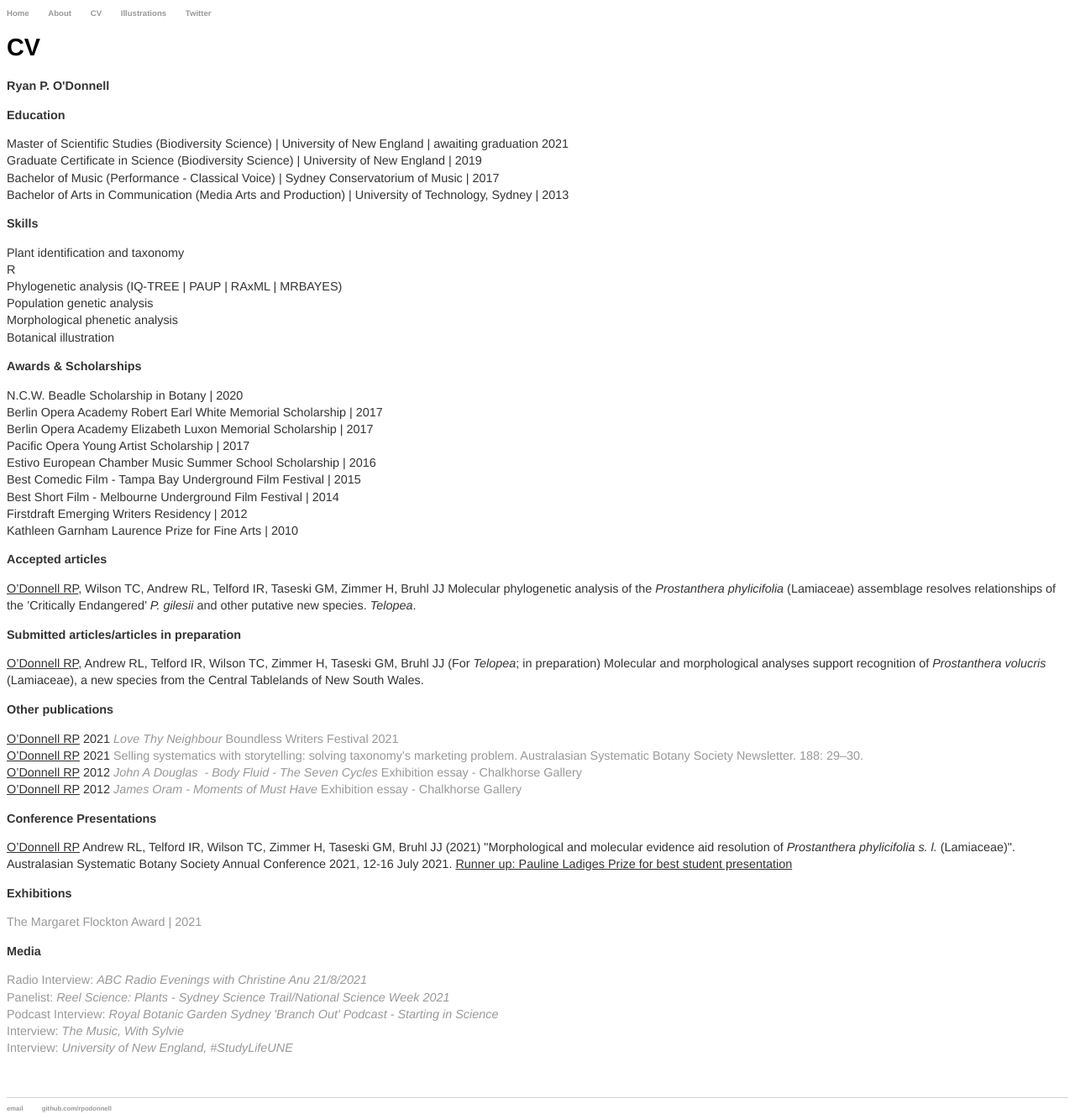
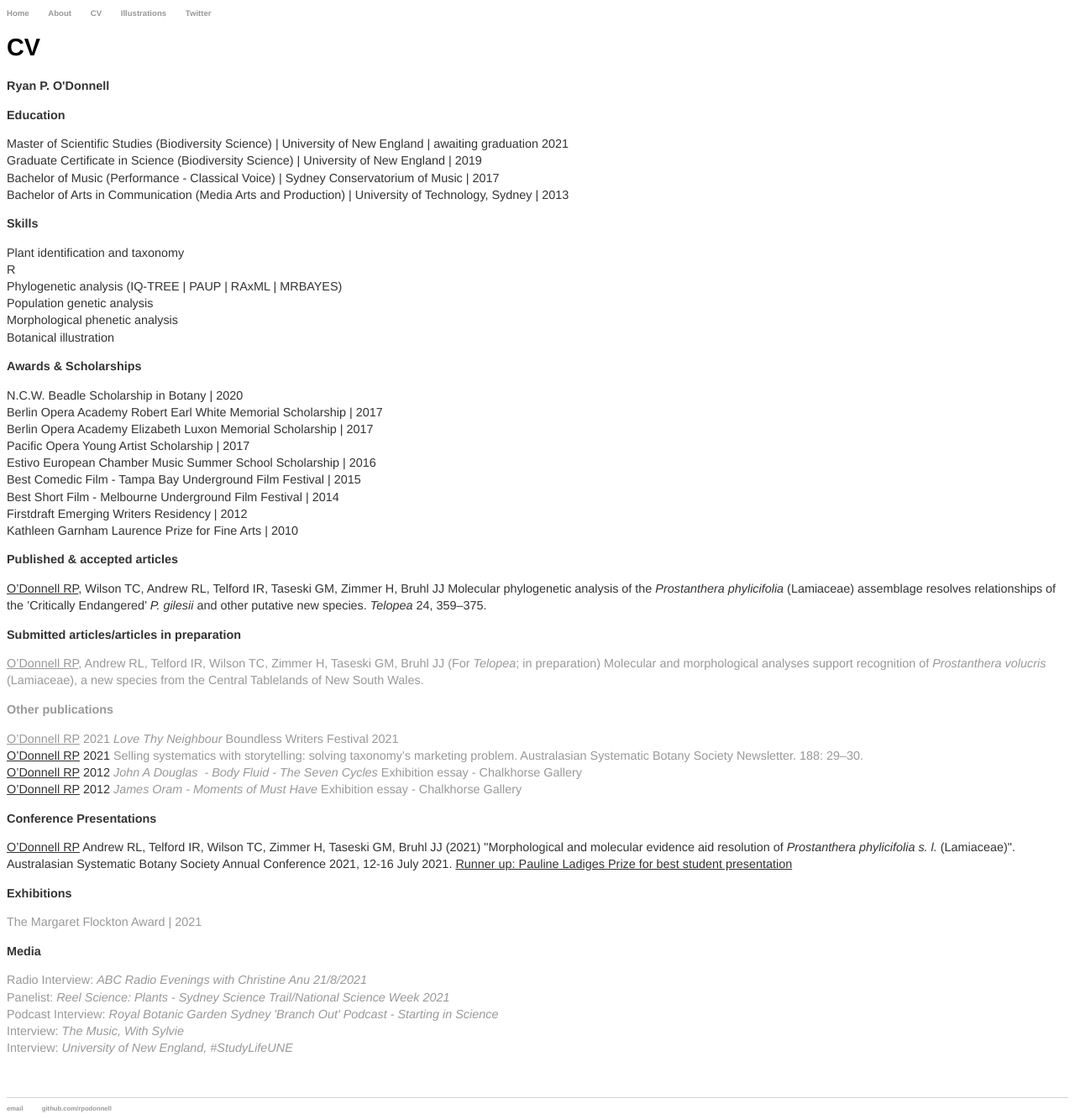
Before and after one commit to rpodonnell/rpodonnell.github.io, a Jekyll site: the page built from cv/index.html, in a window 1280 px wide. Shown: the whole page at 84% size. Built offline with Jekyll 4.4.1, drawn with Linux system fonts in a browser that asks for light colours.

Commit message:
Update index.html

```diff
--- a/cv/index.html
+++ b/cv/index.html
@@ -28,11 +28,11 @@
 Firstdraft Emerging Writers Residency | 2012<br />
 Kathleen Garnham Laurence Prize for Fine Arts | 2010</p>
 
-<p><strong>Accepted articles</strong></p>
-<p><u>O’Donnell RP</u>, Wilson TC, Andrew RL, Telford IR, Taseski GM, Zimmer H, Bruhl JJ Molecular phylogenetic analysis of the <i>Prostanthera phylicifolia</i> (Lamiaceae) assemblage resolves relationships of the ’Critically Endangered’ <i>P. gilesii</i> and other putative new species. <i>Telopea</i>.
+<p><strong>Published & accepted articles</strong></p>
+<p><u>O’Donnell RP</u>, Wilson TC, Andrew RL, Telford IR, Taseski GM, Zimmer H, Bruhl JJ Molecular phylogenetic analysis of the <i>Prostanthera phylicifolia</i> (Lamiaceae) assemblage resolves relationships of the ’Critically Endangered’ <i>P. gilesii</i> and other putative new species. <i>Telopea</i> 24, 359–375.</a>
 
 <p><strong>Submitted articles/articles in preparation</strong></p>
-<p><u>O’Donnell RP</u>, Andrew RL, Telford IR, Wilson TC, Zimmer H, Taseski GM, Bruhl JJ (For <i>Telopea</i>; in preparation) Molecular and morphological analyses support recognition of <i>Prostanthera volucris</i> (Lamiaceae), a new species from the Central Tablelands of New South Wales.
+<p><a href="https://openjournals.library.sydney.edu.au/index.php/TEL/article/view/15561"><u>O’Donnell RP</u>, Andrew RL, Telford IR, Wilson TC, Zimmer H, Taseski GM, Bruhl JJ (For <i>Telopea</i>; in preparation) Molecular and morphological analyses support recognition of <i>Prostanthera volucris</i> (Lamiaceae), a new species from the Central Tablelands of New South Wales.
 
 <p><strong>Other publications</strong></p>
 <p><u>O’Donnell RP</u> 2021 <a href="SHORTCUTS_A-Plant-and-Story-Swap.pdf"><i>Love Thy Neighbour</i> Boundless Writers Festival 2021</a></br>
```
